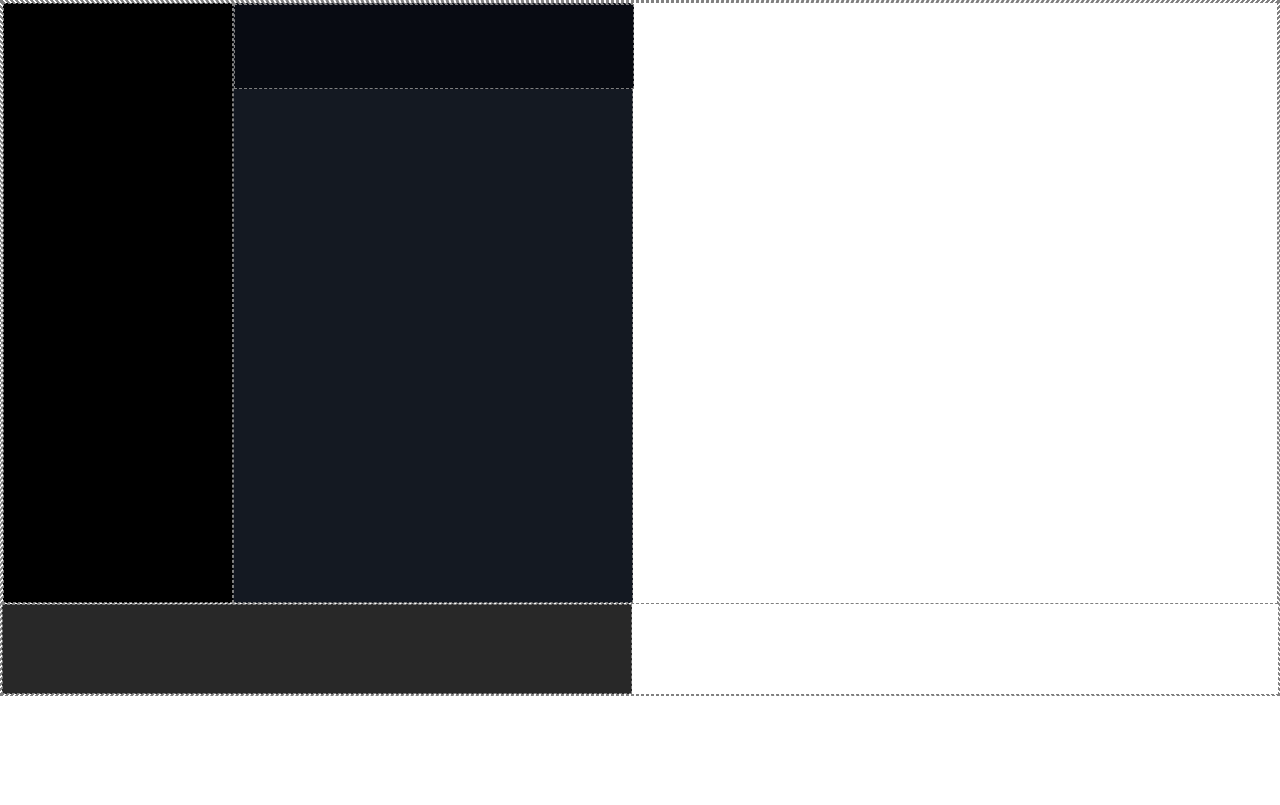
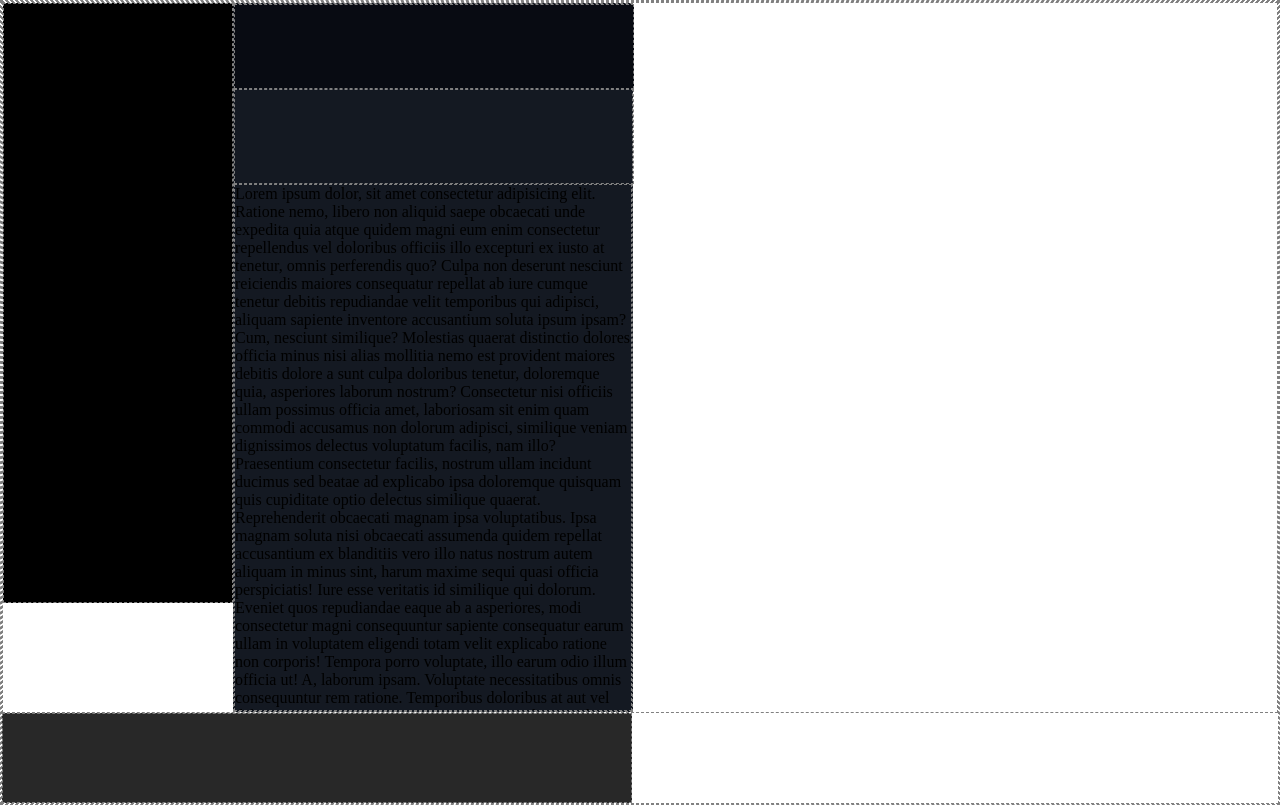
Before and after one commit to carlomagno-ale/html-css-spotifyweb, a plain HTML site: page index.html in a window 1280 px wide. Drawn offline with Linux system fonts and the light colour scheme.

Commit message:
add height calc for music

```diff
--- a/assets/css/style.css
+++ b/assets/css/style.css
@@ -45,6 +45,12 @@ main {
     width: 400px;
 
     background-color: var(--main-color);
+
+    .filter {
+
+        width: 400px;
+        height: 95px;
+    }
 }
 
 
@@ -61,3 +67,12 @@ main {
     height: 90px;
     background-color: var(--player-color);
 }
+
+
+/*MAIN*/
+
+.music
+{
+  height: calc(100vh - 273px);
+  overflow-y: auto;
+}
--- a/index.html
+++ b/index.html
@@ -1,5 +1,6 @@
 <!DOCTYPE html>
 <html lang="en">
+
 <head>
     <meta charset="UTF-8">
     <meta name="viewport" content="width=device-width, initial-scale=1.0">
@@ -10,7 +11,9 @@
     <link rel="stylesheet" href="./assets/css/mediaquery.css">
 
     <!-- FONTAWESOME -->
-    <link rel="stylesheet" href="https://cdnjs.cloudflare.com/ajax/libs/font-awesome/6.7.2/css/all.min.css" integrity="sha512-Evv84Mr4kqVGRNSgIGL/F/aIDqQb7xQ2vcrdIwxfjThSH8CSR7PBEakCr51Ck+w+/U6swU2Im1vVX0SVk9ABhg==" crossorigin="anonymous" referrerpolicy="no-referrer" />
+    <link rel="stylesheet" href="https://cdnjs.cloudflare.com/ajax/libs/font-awesome/6.7.2/css/all.min.css"
+        integrity="sha512-Evv84Mr4kqVGRNSgIGL/F/aIDqQb7xQ2vcrdIwxfjThSH8CSR7PBEakCr51Ck+w+/U6swU2Im1vVX0SVk9ABhg=="
+        crossorigin="anonymous" referrerpolicy="no-referrer" />
 
     <!-- FONT -->
 
@@ -26,6 +29,35 @@
 
             <div class="login"> </div>
 
+            <nav class="filter"> </nav>
+
+            <div class="music">
+
+                Lorem ipsum dolor, sit amet consectetur adipisicing elit. Ratione nemo, libero non aliquid saepe
+                obcaecati unde expedita quia atque quidem magni eum enim consectetur repellendus vel doloribus officiis
+                illo excepturi ex iusto at tenetur, omnis perferendis quo? Culpa non deserunt nesciunt reiciendis
+                maiores consequatur repellat ab iure cumque tenetur debitis repudiandae velit temporibus qui adipisci,
+                aliquam sapiente inventore accusantium soluta ipsum ipsam? Cum, nesciunt similique? Molestias quaerat
+                distinctio dolores officia minus nisi alias mollitia nemo est provident maiores debitis dolore a sunt
+                culpa doloribus tenetur, doloremque quia, asperiores laborum nostrum? Consectetur nisi officiis ullam
+                possimus officia amet, laboriosam sit enim quam commodi accusamus non dolorum adipisci, similique veniam
+                dignissimos delectus voluptatum facilis, nam illo? Praesentium consectetur facilis, nostrum ullam
+                incidunt ducimus sed beatae ad explicabo ipsa doloremque quisquam quis cupiditate optio delectus
+                similique quaerat. Reprehenderit obcaecati magnam ipsa voluptatibus. Ipsa magnam soluta nisi obcaecati
+                assumenda quidem repellat accusantium ex blanditiis vero illo natus nostrum autem aliquam in minus sint,
+                harum maxime sequi quasi officia perspiciatis! Iure esse veritatis id similique qui dolorum. Eveniet
+                quos repudiandae eaque ab a asperiores, modi consectetur magni consequuntur sapiente consequatur earum
+                ullam in voluptatem eligendi totam velit explicabo ratione non corporis! Tempora porro voluptate, illo
+                earum odio illum officia ut! A, laborum ipsam. Voluptate necessitatibus omnis consequuntur rem ratione.
+                Temporibus doloribus at aut vel deleniti minima nesciunt ut maxime corrupti, ducimus harum, natus,
+                inventore recusandae perferendis tempora dolores? A fugit dicta beatae nesciunt nam delectus reiciendis
+                accusantium quam impedit, debitis tempora deserunt similique commodi, obcaecati quos harum repellat id
+                quasi optio pariatur sit. Excepturi eum accusantium sit quasi. Aliquam, recusandae magni? Vel quam
+                recusandae minus dicta et? Aspernatur, nisi. Voluptate iusto ex minus maiores iure? Facilis repellendus
+                nisi sunt deserunt dolores non animi, incidunt doloremque nesciunt atque sequi, iste dignissimos
+                consequuntur delectus quod. Quibusdam, iusto.
+
+            </div>
 
         </main>
 
```
Lines whose indentation alone changed are shown as unchanged.
